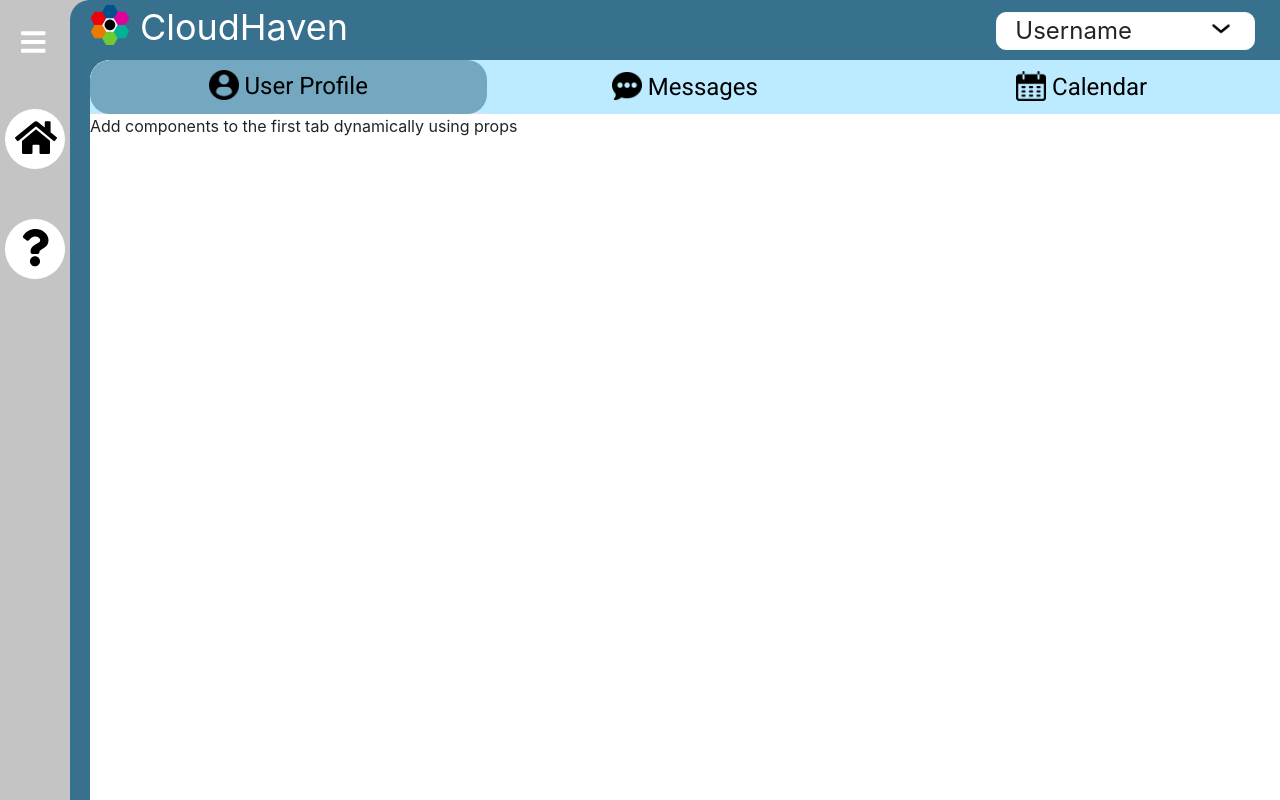
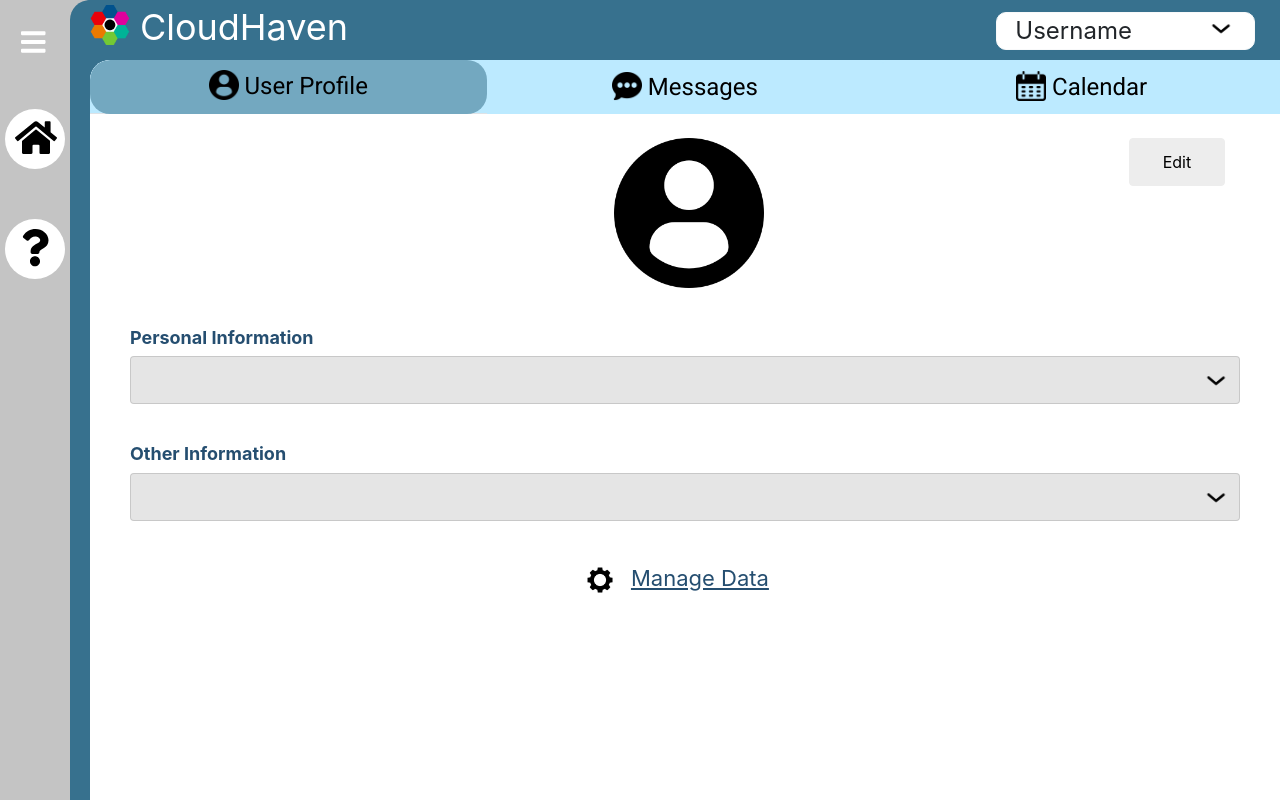
Before and after one commit to CPSECapstone/CloudHaven, a React (Create React App) app in the folder frontend/: page /home in a window 1280 px wide. Built offline with nearby package versions, Linux system fonts and the light colour scheme; sample sign-in values are in the browser's storage.

Commit message:
added user profile page component from Overcast code base

```diff
--- a/frontend/src/Components/TabSystem/TabSystem.js
+++ b/frontend/src/Components/TabSystem/TabSystem.js
@@ -3,6 +3,7 @@ import chatBubble from "../../Images/chat.png";
 import React from "react";
 import { Tabs, Tab } from 'react-bootstrap';
 import "./TabSystem.css";
+import UserProfile from "../UserProfile/UserProfile";
 
 export default (props) => {
     return (
@@ -10,7 +11,7 @@ export default (props) => {
             <Tab eventKey="DynamicTab" title={
 					<span> <img className="TabIcon" src={props.dynamicTabIcon} height="30"/> {props.dynamicTabTitle} </span>
 				}>
-               Add components to the first tab dynamically using props
+               <UserProfile/>
             </Tab>
             <Tab eventKey="Messages" title={
 					<span> <img className="TabIcon" src={chatBubble} height="30"/> Messages </span>
--- /dev/null
+++ b/frontend/src/Components/UserProfile/UserProfile.css
@@ -0,0 +1,69 @@
+.UserProfileWrapper {
+    margin-top: 2%;
+}
+
+.EditButton {
+    background-color: #EDEDED;
+    color: #000000;
+    width: 6em;
+    height: 3em;
+    border-color: #EDEDED;
+}
+
+.EditButton:hover {
+    background-color: #E5E5E5;
+    color: #000000;
+    border-color: #EDEDED;
+    outline: none;
+}
+
+.InfoAccordion {
+    margin-top: 0.5%;
+    margin-bottom: 3%;
+    width: 100%;
+}
+
+.AccordionCard {
+    background-color: #e5e5e5;
+}
+
+.AccordionHeaderText {
+    margin-top: 2%;
+    font-weight: bold;
+    color: #254e70;
+}
+
+.AccordionHeader {
+    margin-top: 2em;
+    font-size: 18px;
+    color: #254E70;
+    font-weight: bold;;
+    text-align: start;
+}
+
+.SettingsIcon {
+    margin-top: 0.7em;
+}
+
+.ManageDataText {
+    font-size: 22px;
+    color: #254E70;
+}
+
+.Caret {
+    float: right;
+}
+
+.card-body {
+    padding: .5em;
+}
+
+.collapse {
+    padding: 1em;
+    padding-top: 0;
+}
+
+.collapsing {
+    padding: 1em;
+    padding-top: 0;
+}
--- /dev/null
+++ b/frontend/src/Components/UserProfile/UserProfile.js
@@ -0,0 +1,194 @@
+import React from "react";
+import { Container, Row, Col, Button, Nav } from 'react-bootstrap';
+import Accordion from 'react-bootstrap/Accordion'
+import Card from 'react-bootstrap/Card'
+import Form from 'react-bootstrap/Form'
+import profile from "../../Images/profileUser.png";
+import settings from "../../Images/settings.png"
+import spacer from "../../Images/userProfileSpacer.png";
+import caretDown from "../../Images/caretDown.png";
+import './UserProfile.css'
+
+const UserProfile = () => {
+
+    const [ editing, setEditing ] = React.useState(false);
+
+    // TO DO: pull user info from passport/backend
+    const [ firstName, setFirstName ] = React.useState('Johnald');
+    const [ lastName, setLastName ] = React.useState('Testman');
+    const [ email, setEmail ] = React.useState('test@test.gov');
+    const [ phoneNumber, setPhoneNumber ] = React.useState('555-555-5555');
+    const [ birthDate, setBirthDate ] = React.useState('2021-01-01');
+    const [ buttonText, setButtonText ] = React.useState("Edit")
+
+    const [ firstNameFormData, setFirstNameFormData ] = React.useState({
+        controlId: 'formFirstName',
+        label: 'First Name',
+        type: 'name',
+        focus: null
+    })
+    const [ lastNameFormData, setlastNameFormData ] = React.useState({
+        controlId: 'formlastName',
+        label: 'Last Name',
+        type: 'name',
+        focus: null
+    })
+    const [ emailFormData, setEmailFormData ] = React.useState({
+        controlId: 'formEmail',
+        label: 'Email Address',
+        type: 'email',
+        focus: null
+    })
+    const [ phoneFormData, setPhoneFormData ] = React.useState({
+        controlId: 'formPhone',
+        label: 'Phone Number',
+        type: 'tel',
+        focus: null
+    })
+    const [ birthFormData, setBirthFormData ] = React.useState({
+        controlId: 'formBirth',
+        label: 'Date of Birth',
+        type: 'date',
+        focus: null
+    })
+
+    const toggleEditing = () => {
+        setEditing(!editing);
+
+        if (!editing) {
+            setButtonText("Save")
+        }
+        else {
+            setButtonText("Edit")
+        }
+    };
+
+    const ProfileHeader = () => {
+        return (
+            <Container className='d-flex align-items-start justify-content-between'>
+                <img src={spacer} height="130" />
+                <img src={profile} height="150" />
+                <EditButton/>
+            </Container>
+        )
+    }
+
+    const EditButton = () => {
+        return (
+            <Button className='EditButton' onClick={toggleEditing}>{buttonText}</Button>
+        )
+    }
+
+    const ManageDataButton = () => {
+        return (
+            <Nav
+                className="justify-content-center"
+                activeKey="/home"
+                onSelect={(selectedKey) => alert(`${selectedKey} goes here`)}
+            >
+                <img className="SettingsIcon" src={settings} height="30" />
+                <Nav.Link className="ManageDataText" eventKey="ManageDataPopup"> <u>Manage Data</u></Nav.Link>
+            </Nav>
+        )
+    }
+
+
+    return (
+        <Container className='UserProfileWrapper'>
+            <ProfileHeader/>
+                <header className="AccordionHeader">Personal Information</header>
+            <Accordion className='InfoAccordion'>
+                <Card className='AccordionCard'>
+                    <Accordion.Toggle as={Card.Body} eventKey="0" >
+                        <img className="Caret" src={caretDown} height="30" />
+                    </Accordion.Toggle>
+
+                    <Accordion.Collapse eventKey="0">
+                        <Form>
+                            <Row>
+                                <Col>
+                                    <Form.Group controlId={firstNameFormData.controlId}>
+                                        <Form.Label>{firstNameFormData.label}</Form.Label>
+                                        <Form.Control
+                                            type={firstNameFormData.type}
+                                            value={firstName}
+                                            onChange={e => setFirstName(e.target.value)}
+                                            disabled={!editing} />
+                                    </Form.Group>
+                                </Col>
+
+                                <Col>
+                                    <Form.Group controlId={lastNameFormData.controlId}>
+                                        <Form.Label>{lastNameFormData.label}</Form.Label>
+                                        <Form.Control
+                                            type={lastNameFormData.type}
+                                            value={lastName}
+                                            onChange={e => setLastName(e.target.value)}
+                                            disabled={!editing} />
+                                    </Form.Group>
+                                </Col>
+                            </Row>
+
+                            <Row>
+                                <Col>
+                                    <Form.Group controlId={emailFormData.controlId}>
+                                        <Form.Label>{emailFormData.label}</Form.Label>
+                                        <Form.Control
+                                            type={emailFormData.type}
+                                            value={email}
+                                            onChange={e => setEmail(e.target.value)}
+                                            disabled={!editing} />
+                                    </Form.Group>
+                                </Col>
+
+                                <Col>
+                                    <Form.Group controlId={phoneFormData.controlId}>
+                                        <Form.Label>{phoneFormData.label}</Form.Label>
+                                        <Form.Control
+                                            type={phoneFormData.type}
+                                            value={phoneNumber}
+                                            onChange={e => setFirstName(e.target.value)}
+                                            disabled={!editing} />
+                                    </Form.Group>
+                                </Col>
+
+                                <Col>
+                                    <Form.Group controlId={birthFormData.controlId}>
+                                        <Form.Label>{birthFormData.label}</Form.Label>
+                                        <Form.Control
+                                            type={birthFormData.type}
+                                            value={lastName}
+                                            onChange={e => setFirstName(e.target.value)}
+                                            disabled={!editing} />
+                                    </Form.Group>
+                                </Col>
+                            </Row>
+                        </Form>
+                    </Accordion.Collapse>
+                </Card>
+            </Accordion>
+
+            <header className="AccordionHeader">Other Information</header>
+            <Accordion className='InfoAccordion'>
+                <Card className='AccordionCard'>
+                    <Accordion.Toggle as={Card.Body} eventKey="0" >
+                        <img className="Caret" src={caretDown} height="30" />
+                    </Accordion.Toggle>
+                    <Accordion.Collapse eventKey="0">
+                        <Card.Body>
+                            Other information goes here.
+                        </Card.Body>
+                    </Accordion.Collapse>
+                </Card>
+            </Accordion>
+
+            <ManageDataButton/>
+
+        </Container>
+
+
+
+    )
+}
+
+export default UserProfile;
```
Also changed, not shown: frontend/src/Images/userProfileSpacer.png (added).
